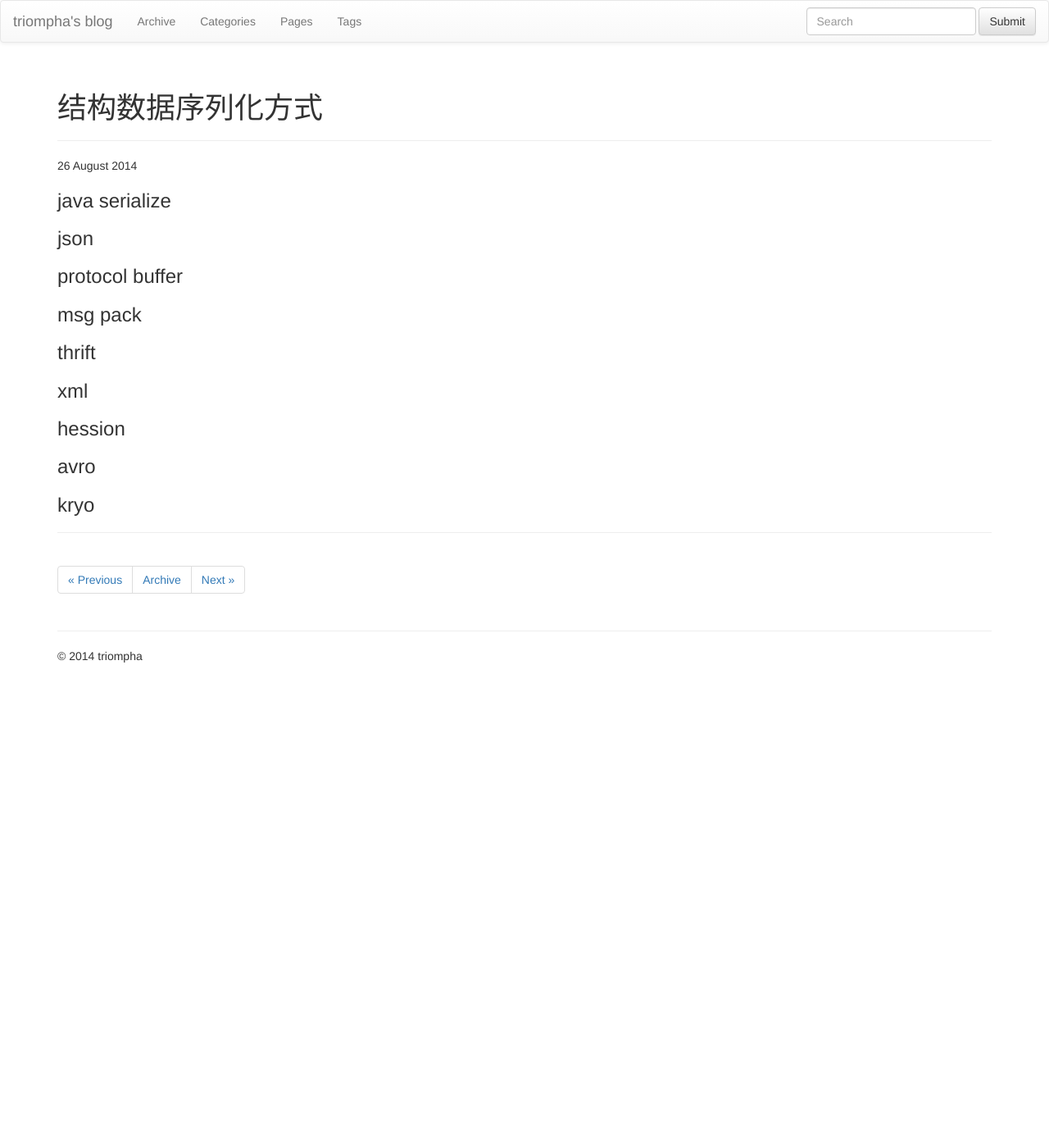
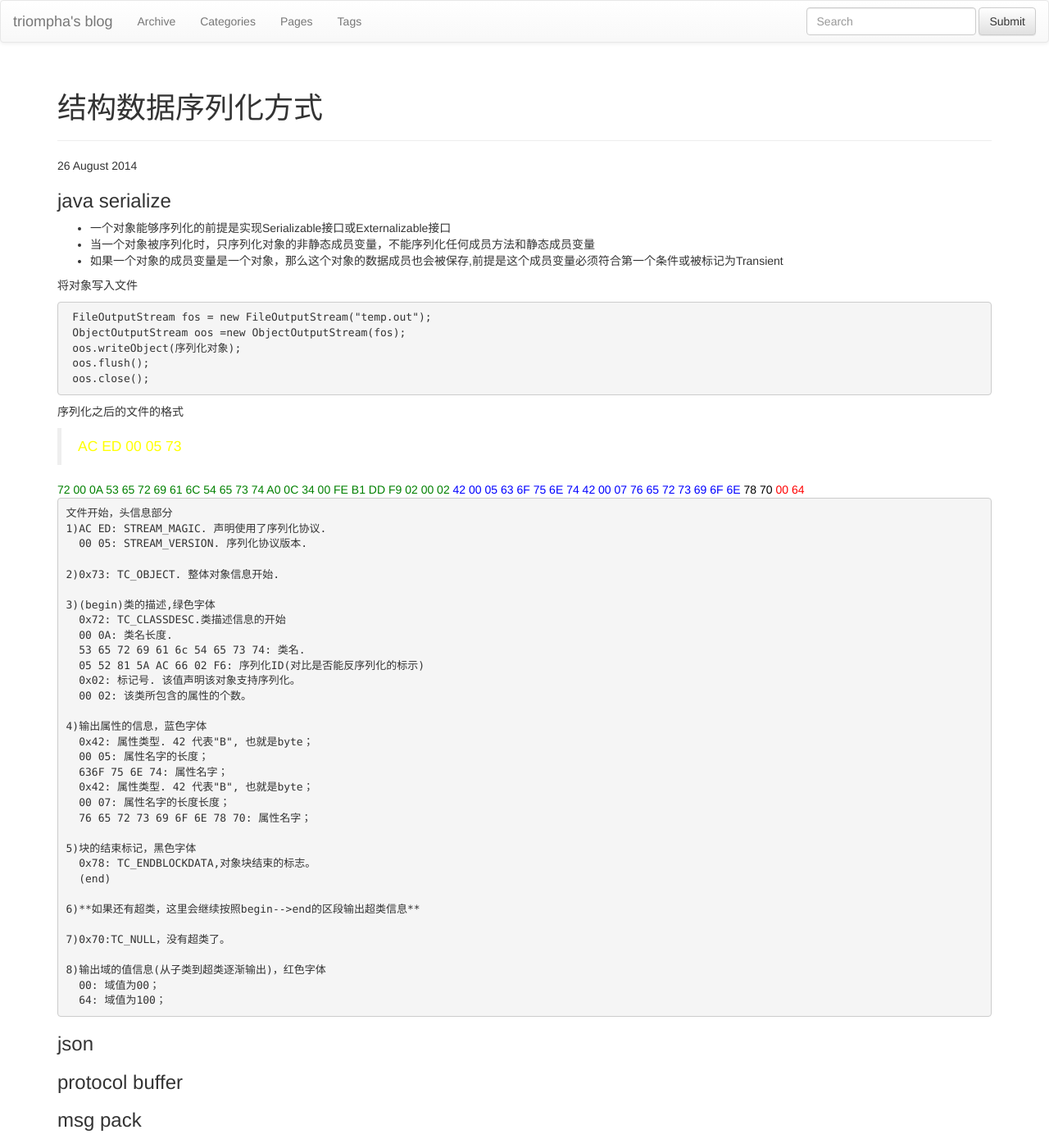
Before and after one commit to triompha/triompha.github.io, a Jekyll site: the page built from _posts/2014-08-26-结构数据序列化方式.md, in a window 1280 px wide and 1400 px high. Shown: the whole window at 82% size. Built offline with Jekyll 4.4.1, drawn with Linux system fonts in a browser that asks for light colours; nearby versions of some CDN libraries; library files that are not in the unit come from our copies; comment, search, counter and statistics services are not loaded.

Commit message:
java序列化

```diff
--- a/_posts/2014-08-26-结构数据序列化方式.md
+++ b/_posts/2014-08-26-结构数据序列化方式.md
@@ -7,6 +7,59 @@ tags: []
 ---
 {% include JB/setup %}
 ###java serialize
+- 一个对象能够序列化的前提是实现Serializable接口或Externalizable接口
+- 当一个对象被序列化时，只序列化对象的非静态成员变量，不能序列化任何成员方法和静态成员变量
+- 如果一个对象的成员变量是一个对象，那么这个对象的数据成员也会被保存,前提是这个成员变量必须符合第一个条件或被标记为Transient
+
+将对象写入文件
+
+     FileOutputStream fos = new FileOutputStream("temp.out");
+     ObjectOutputStream oos =new ObjectOutputStream(fos);
+     oos.writeObject(序列化对象);
+     oos.flush();
+     oos.close();
+
+序列化之后的文件的格式
+
+><font color="yellow">AC ED 00 05 73</font>
+<font color="green">72 00 0A 53 65 72 69 61 6C 54 65 73 74 A0 0C 34 00 FE B1 DD F9 02 00 02</font>
+<font color="blue">42 00 05 63 6F 75 6E 74 42 00 07 76 65 72 73 69 6F 6E</font>
+<font color="black">78 70</font>
+<font color="red">00 64</font>
+
+	文件开始，头信息部分
+	1)AC ED: STREAM_MAGIC. 声明使用了序列化协议.
+	  00 05: STREAM_VERSION. 序列化协议版本.
+
+	2)0x73: TC_OBJECT. 整体对象信息开始.
+
+	3)(begin)类的描述,绿色字体
+	  0x72: TC_CLASSDESC.类描述信息的开始
+	  00 0A: 类名长度.
+	  53 65 72 69 61 6c 54 65 73 74: 类名.
+	  05 52 81 5A AC 66 02 F6: 序列化ID(对比是否能反序列化的标示)
+	  0x02: 标记号. 该值声明该对象支持序列化。
+	  00 02: 该类所包含的属性的个数。
+
+	4)输出属性的信息，蓝色字体
+	  0x42: 属性类型. 42 代表"B", 也就是byte；
+	  00 05: 属性名字的长度；
+	  636F 75 6E 74: 属性名字；
+	  0x42: 属性类型. 42 代表"B", 也就是byte；
+	  00 07: 属性名字的长度长度；
+	  76 65 72 73 69 6F 6E 78 70: 属性名字；
+
+	5)块的结束标记，黑色字体
+	  0x78: TC_ENDBLOCKDATA,对象块结束的标志。
+	  (end)
+
+	6)**如果还有超类，这里会继续按照begin-->end的区段输出超类信息**
+
+	7)0x70:TC_NULL，没有超类了。
+
+	8)输出域的值信息(从子类到超类逐渐输出)，红色字体
+	  00: 域值为00；
+	  64: 域值为100；
 
 ###json
 
```
